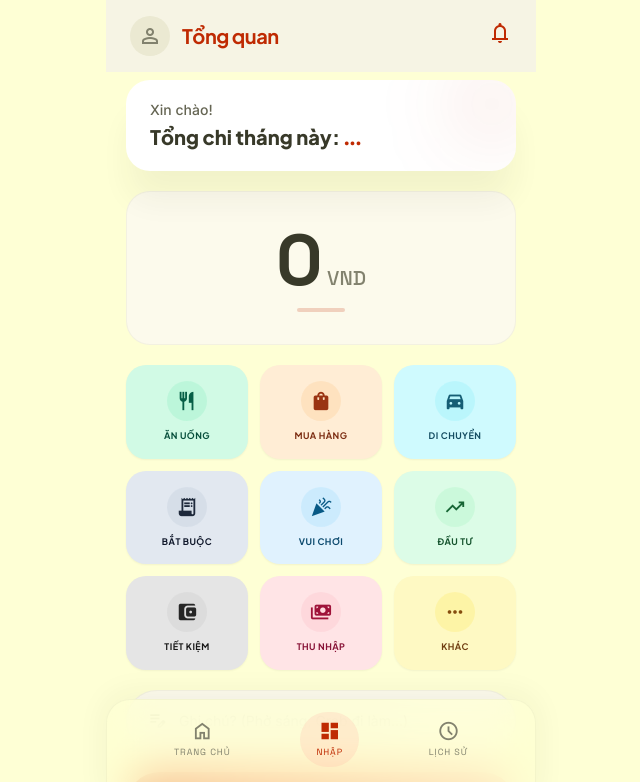
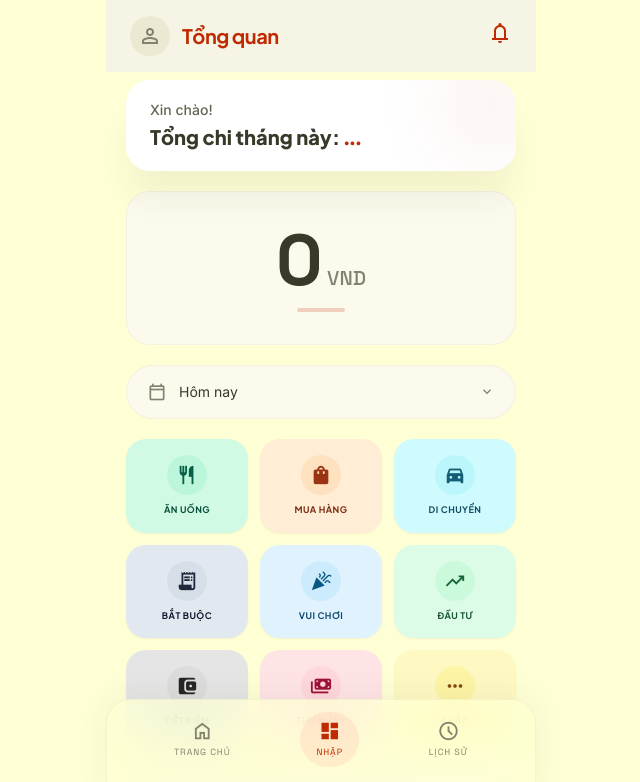
Before and after one commit to phanngoctuan1990/app-thu-chi, a React (Vite) app: page /input in a window 1280 px wide. Shown: the top 782 px of the page, without its empty margins (319-959 px from the left). Built offline with nearby package versions, Linux system fonts and the light colour scheme; no server answers.

Commit message:
Add date picker

```diff
--- a/src/pages/QuickInput.tsx
+++ b/src/pages/QuickInput.tsx
@@ -126,7 +126,9 @@ export default function QuickInput() {
   const [toast, setToast] = useState<{ message: string; type: 'success' | 'error' } | null>(null)
   const [shake, setShake] = useState(false)
   const [totalSpent, setTotalSpent] = useState<number | null>(null)
+  const [selectedDate, setSelectedDate] = useState(() => new Date().toISOString().split('T')[0])
   const hiddenInputRef = useRef<HTMLInputElement>(null)
+  const dateInputRef = useRef<HTMLInputElement>(null)
 
   useEffect(() => {
     fetchSummary().then(s => setTotalSpent(s.totalSpent)).catch(() => {})
@@ -139,6 +141,12 @@ export default function QuickInput() {
     : formatted.length <= 12 ? 'text-4xl'
     : 'text-3xl'
   const today = new Date().toISOString().split('T')[0]
+
+  function formatDateLabel(dateStr: string) {
+    if (dateStr === today) return 'Hôm nay'
+    const [y, m, d] = dateStr.split('-')
+    return `${d}/${m}/${y}`
+  }
 
   function showToast(message: string, type: 'success' | 'error') {
     setToast({ message, type })
@@ -172,7 +180,7 @@ export default function QuickInput() {
 
     setLoading(true)
     try {
-      await addTransaction({ date: today, amount, category: selectedCategory, note })
+      await addTransaction({ date: selectedDate, amount, category: selectedCategory, note })
       showToast('Đã lưu! 🎉', 'success')
       setRawAmount('')
       setSelectedCategory(null)
@@ -229,6 +237,31 @@ export default function QuickInput() {
           </div>
           <div className={`h-1 rounded-full transition-all duration-300 ${amount > 0 ? 'w-16 bg-primary/40' : 'w-12 bg-primary/20'}`} />
         </section>
+
+        {/* ── Date picker ── */}
+        <div
+          onClick={() => dateInputRef.current?.showPicker?.() ?? dateInputRef.current?.click()}
+          className="bg-surface-container-low border-ghost rounded-full px-5 py-3 flex items-center justify-between cursor-pointer active:scale-[0.98] transition-all"
+        >
+          <div className="flex items-center gap-3">
+            <span className="material-symbols-outlined text-outline text-xl"
+              style={{ fontVariationSettings: "'FILL' 0, 'wght' 400, 'GRAD' 0, 'opsz' 24" }}>
+              calendar_today
+            </span>
+            <span className="font-body text-sm text-on-surface">
+              {formatDateLabel(selectedDate)}
+            </span>
+          </div>
+          <span className="material-symbols-outlined text-outline text-base">expand_more</span>
+          <input
+            ref={dateInputRef}
+            type="date"
+            value={selectedDate}
+            max={today}
+            onChange={(e) => e.target.value && setSelectedDate(e.target.value)}
+            className="sr-only"
+          />
+        </div>
 
         {/* ── Category grid 3×3 ── */}
         <div className="grid grid-cols-3 gap-3">
```
